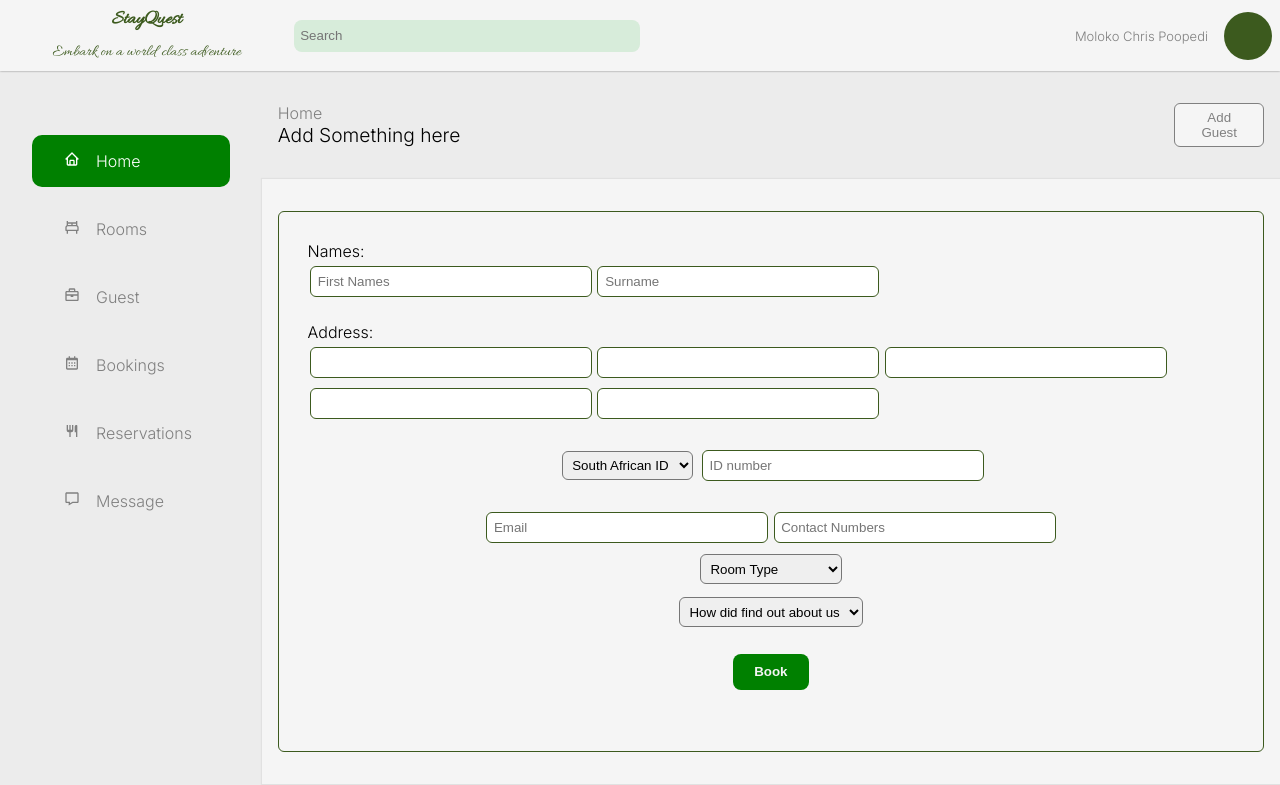
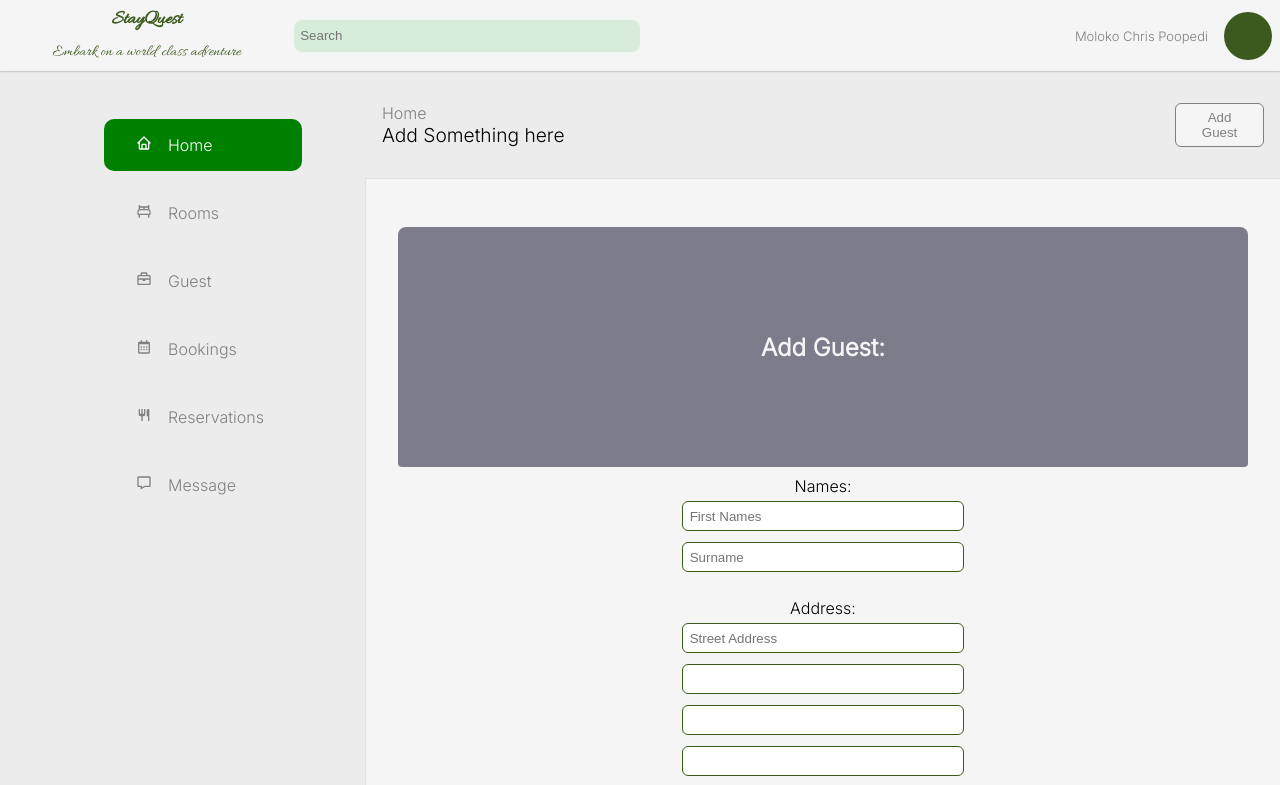
Before and after one commit to molokochris/StayQuest-Hotel, a React (Vite) app: page /admin/Dashboard/add-guest in a window 1280 px wide. Shown: the top 785 px of the page. Built offline with nearby package versions, Linux system fonts and the light colour scheme; a web font is replaced by a local one.

Commit message:
admin css

```diff
--- a/src/Pages/Admin/Components/AddGuest.jsx
+++ b/src/Pages/Admin/Components/AddGuest.jsx
@@ -16,9 +16,16 @@ export default function AddGuest() {
     setIsShowGuests(true);
     console.log("selectted: ", e);
   };
+  const [pass, setPass] = useState("ID number")
+  const showPass = (opt) => {
+    opt === "2" ? setPass("Passport ID") : setPass("ID number")
+  }
   return (
     <div className="add-guests">
-      <div className=""></div>
+      <div className="ad-banner">
+        {/* <img src="" alt="" /> */}
+        <h4>Add Guest:</h4>
+      </div>
       <form className="add-form">
         <div className="g-names">
           <label>Names:</label>
@@ -30,7 +37,7 @@ export default function AddGuest() {
         <div className="g-address">
           <label>Address:</label>
           <br />
-          <input className="mx-text" type="text" placeholder="" />
+          <input className="mx-text" type="text" placeholder="Street Address" />
           <input className="mx-text" type="text" placeholder="" />
           <input className="md-text" type="text" placeholder="" />
           <input className="md-text" type="text" placeholder="" />
@@ -38,20 +45,20 @@ export default function AddGuest() {
         </div>
         <br />
         <div className="g-id">
-          <select>
+          <select onChange={(e) => showPass(e.target.value)}>
             <option value="1">South African ID</option>
-            <option value="1">Passsport</option>
+            <option value="2">Passsport</option>
           </select>
-          <input type="number" placeholder="ID number" />
+          <input type="number" placeholder={pass} />
         </div>
         <br />
         <div className="g-contacts">
           <input type="text" placeholder="Email" />
           <input type="text" placeholder="Contact Numbers" />
         </div>
-        <div className="g-room" onChange={(e) => showGuests(e.target.value)}>
+        <div className="g-room">
           <label>
-            <select>
+            <select onChange={(e) => showGuests(e.target.value)}>
               <option value="-1">Room Type</option>
               <option value="1">Standard Room</option>
               <option value="2">Deluxe Room</option>
--- a/src/Pages/Admin/Stylesheets/AddGuest.css
+++ b/src/Pages/Admin/Stylesheets/AddGuest.css
@@ -6,17 +6,31 @@
   justify-content: center;
   align-items: center;
   /* background-color: aqua; */
-  border: 0.1em solid rgb(60, 90, 30);
   border-radius: 6px;
+  display: flex;
+  flex-direction: column;
+  margin-bottom: 0;
+}
+.ad-banner {
+  width: 100%;
+  height: 10em;
+  /* background: linear-gradient(to bottom right, blue, pink); */
+  /* background-image: url(../../../assets/images/admin-banner.jpg); */
+  color: whitesmoke;
+  background-color: rgb(6, 4, 34, .5);
+  background-position: center;
+  background-repeat: no-repeat;
+  display: flex;
+  justify-content: center;
+  align-items: center;
+  font-size: x-large;
+  border-radius: 8px 8px 4px 4px;
 }
 .add-form {
-  width: 100%;
-  /* height: 60%; */
-  /* display: flex; */
-  /* flex-direction: column; */
-  /* justify-content: start; */
-  /* align-items: center; */
-  padding: 0.8em;
+  width: 60%;
+  text-align: center;
+  padding: 1%;
+  /* border: 0.1em solid rgb(60, 90, 30); */
 }
 .g-names {
   width: 100%;
@@ -37,7 +51,7 @@ form.add-form input {
 }
 .add-btn:hover {
   background-color: rgb(2, 110, 2);
-  box-shadow: .8px .8px gray;
+  box-shadow: 0.8px 0.8px rgba(128, 128, 128, 0.5);
 }
 select {
   padding: 0.4em;
--- a/src/assets/stylesheets/admin.css
+++ b/src/assets/stylesheets/admin.css
@@ -131,12 +131,12 @@ nav {
 }
 .side-menu {
   /* width: 20%; */
-  /* padding: 0 2em; */
+  padding: 2em 4em;
 }
 .menu-list {
   /* width: 100%; */
   list-style: none;
-  padding: 2em;
+  /* padding: 2em; */
   margin-bottom: 24em;
 }
 .opt {
@@ -187,5 +187,5 @@ a > span {
   /* margin-top: 4em; */
   margin-bottom: 1.5em;
   border-radius: 4px;
-  width: 80%;
+  width: 79%;
 }
```
Also changed, not shown: src/assets/images/admin-banner.jpg (added).
